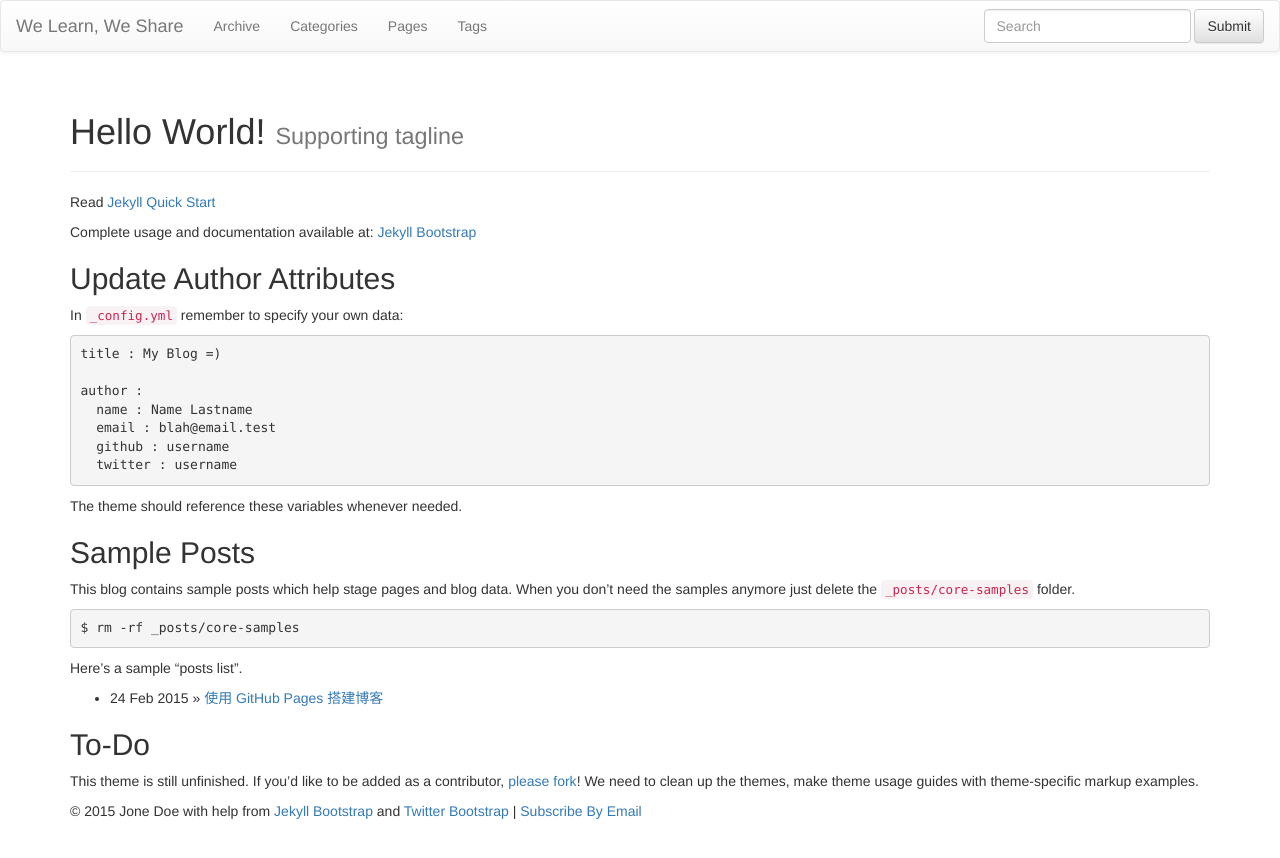
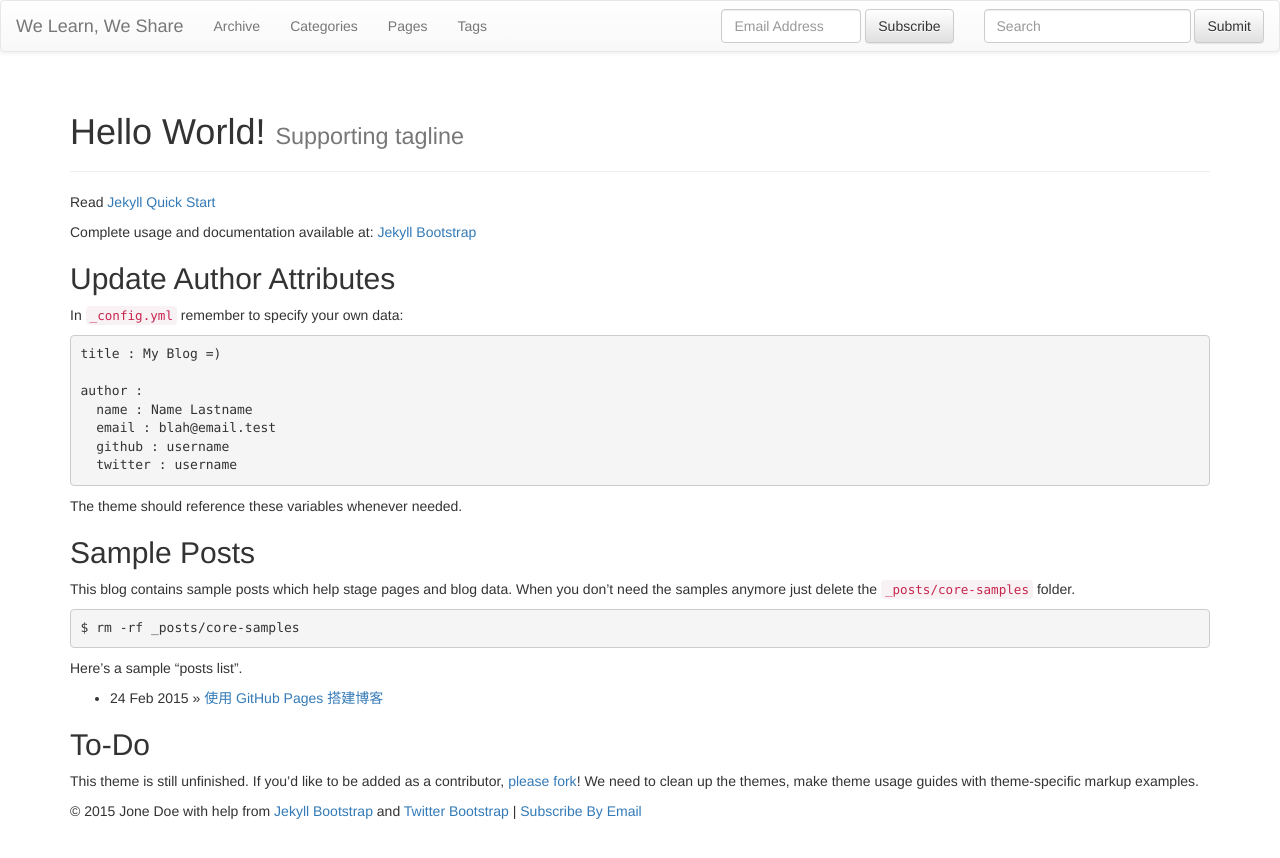
Before and after one commit to gfwthesourceofevil/gfwthesourceofevil.github.io, a Jekyll site: the page built from index.md, in a window 1280 px wide. Shown: the top 858 px of the page. Built offline with Jekyll 4.4.1, drawn with Linux system fonts in a browser that asks for light colours; nearby versions of some CDN libraries; library files that are not in the unit come from our copies.

Commit message:
subscription

```diff
--- a/_includes/themes/bootstrap-3/default.html
+++ b/_includes/themes/bootstrap-3/default.html
@@ -69,6 +69,12 @@
             </div>
             <button type="submit" class="btn btn-default">Submit</button>
           </form>
+          <form class="navbar-form navbar-right" action="https://feedburner.google.com/fb/a/mailverify" method="post" target="popupwindow" onsubmit="window.open('https://feedburner.google.com/fb/a/mailverify?uri=gfwthesourceofevil', 'popupwindow', 'scrollbars=yes,width=550,height=520');return true">
+        	<input type="text" class="form-control" placeholder="Email Address" style="width:140px" name="email"/>
+        	<input type="hidden" value="gfwthesourceofevil" name="uri"/>
+        	<input type="hidden" name="loc" value="en_US"/>
+            <button type="submit" class="btn btn-default">Subscribe</button>
+          </form>
         </div><!-- /.navbar-collapse -->
       </nav>
 
```
